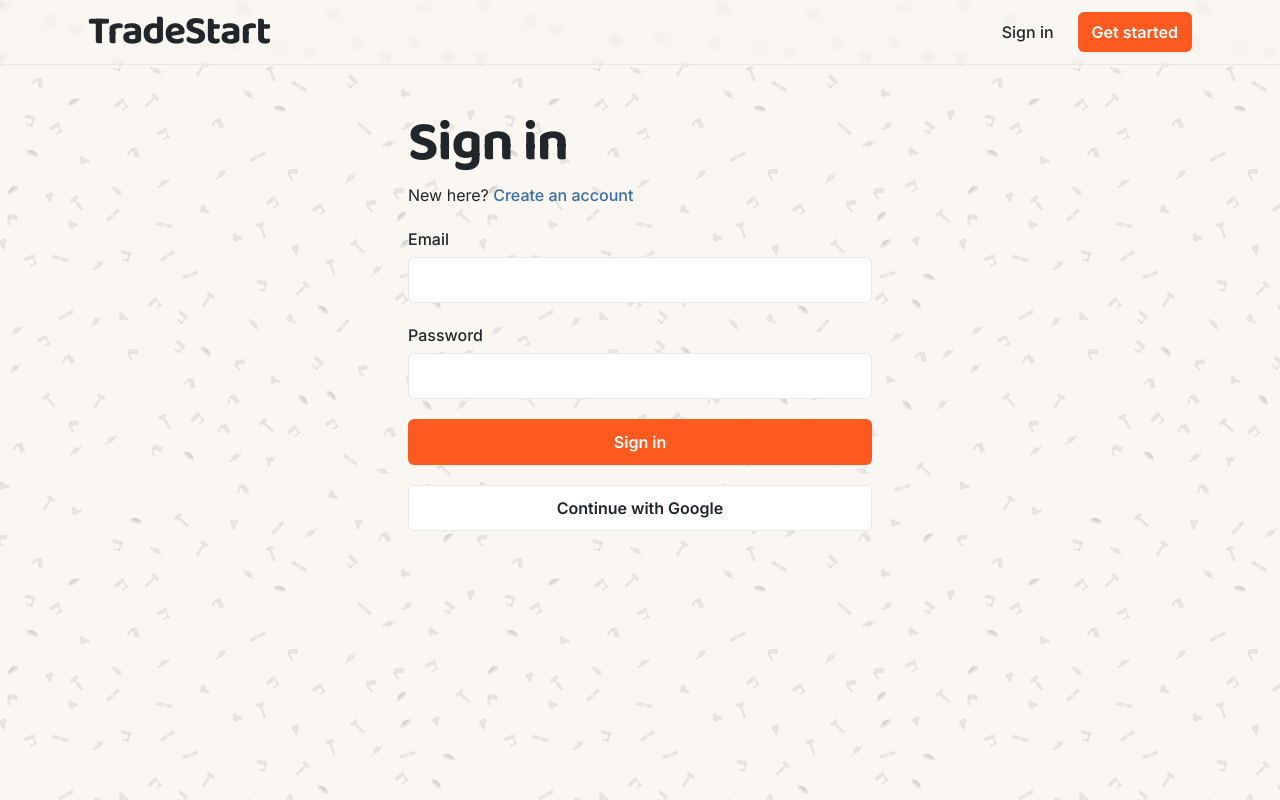
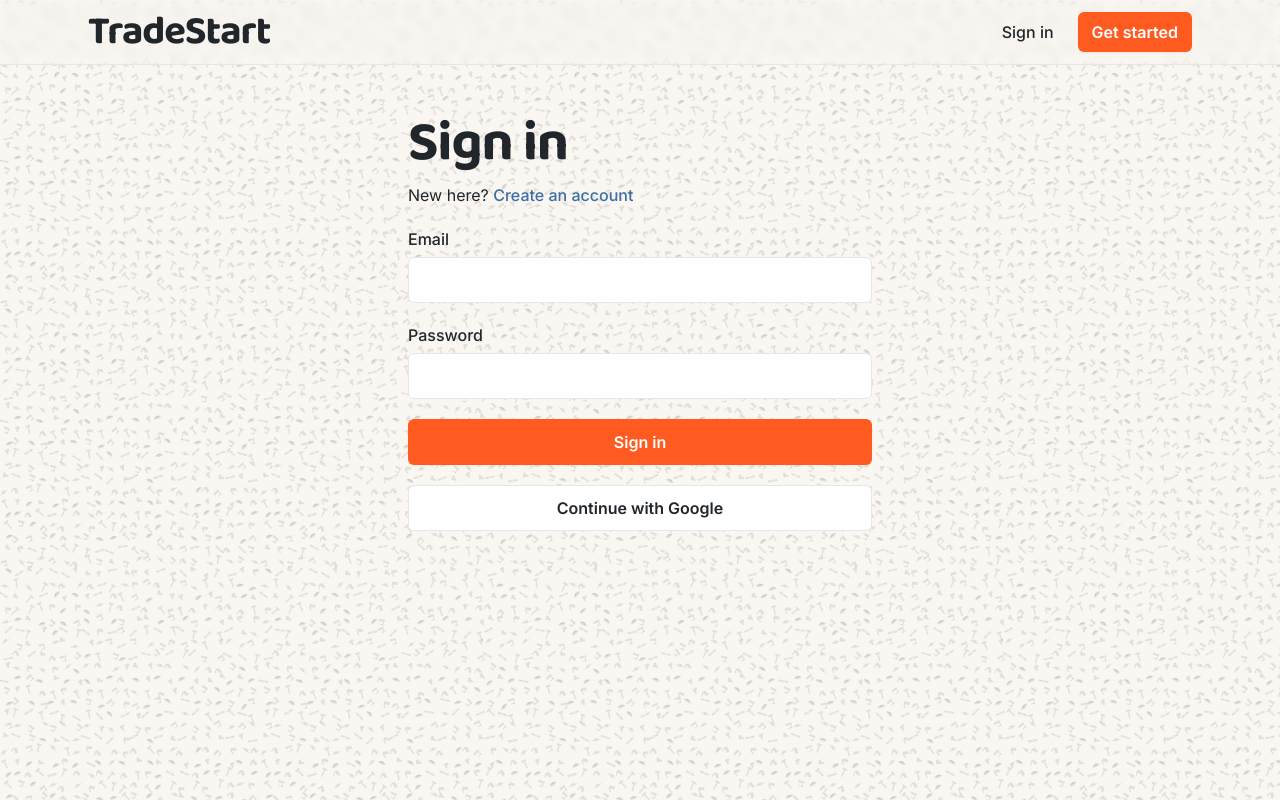
Before and after one commit to hirefastcareers/tradesboard, a Next.js app: page /sign-in in a window 1280 px wide. Built offline with nearby package versions, Linux system fonts and the light colour scheme.

Commit message:
Tighten tool wallpaper so gaps disappear
Use a dense jittered 22x22 lattice with smaller glyphs and a tighter
CSS tile size so coverage stays even without big empty pockets.

Co-authored-by: hirefastcareers <hirefastcareers@users.noreply.github.com>

```diff
--- a/app/globals.css
+++ b/app/globals.css
@@ -21,7 +21,7 @@ body {
   background-color: var(--workshop-white);
   background-image: url("/tool-pattern.svg");
   background-repeat: repeat;
-  background-size: 480px 480px;
+  background-size: 260px 260px;
   background-attachment: scroll;
   font-family: var(--font-inter), system-ui, sans-serif;
 }
@@ -43,7 +43,7 @@ h4 {
     background-color: var(--workshop-white);
     background-image: url("/tool-pattern.svg");
     background-repeat: repeat;
-    background-size: 480px 480px;
+    background-size: 260px 260px;
   }
 }
 
```
Also changed, not shown: public/tool-pattern.svg.
